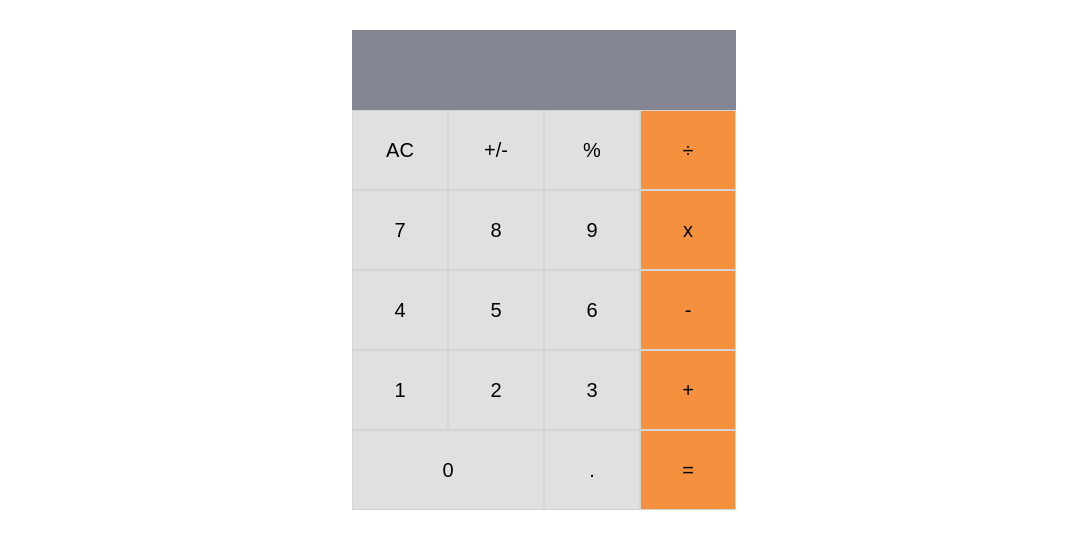
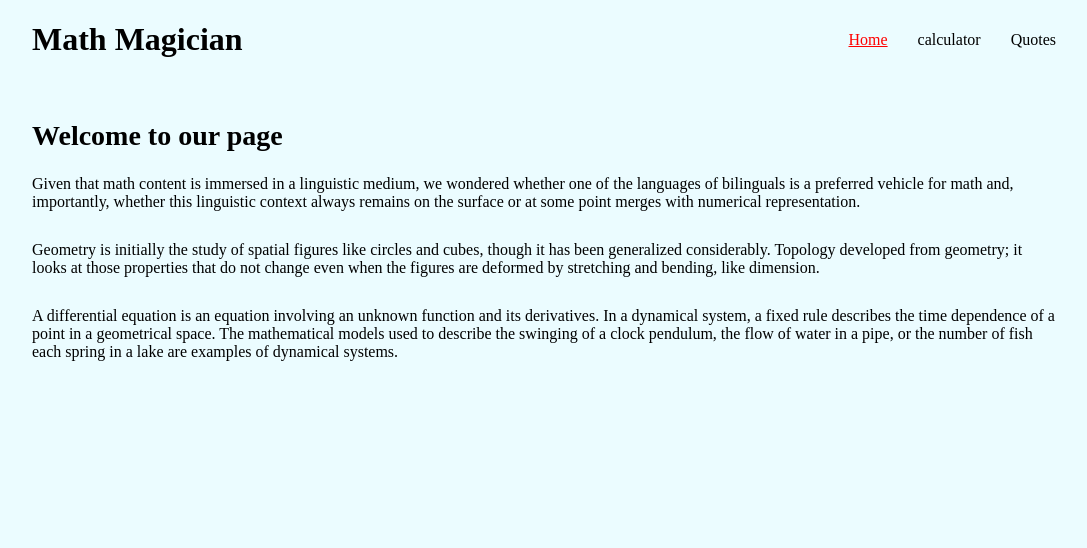
Before and after one commit to xtrahuman/math-magician, a React (Create React App) app: page / in a window 1280 px wide. Shown: the top 548 px of the page, without its empty margins (96-1183 px from the left). Built offline with nearby package versions, Linux system fonts and the light colour scheme.

Commit message:
added routers and styling

```diff
--- a/package.json
+++ b/package.json
@@ -10,6 +10,7 @@
     "prop-types": "^15.7.2",
     "react": "^17.0.2",
     "react-dom": "^17.0.2",
+    "react-router-dom": "^6.0.2",
     "react-scripts": "4.0.3",
     "web-vitals": "^1.1.2"
   },
--- a/src/App.js
+++ b/src/App.js
@@ -1,9 +1,26 @@
 import './index.css';
+import { Route, Routes } from 'react-router-dom';
 import Calculator from './component/calculator';
+import Navbar from './component/Navbar';
+import Home from './pages/Home';
+import Quotes from './pages/Quotes';
+import Header from './component/Header';
 
 function App() {
   return (
-    <Calculator />
+    <>
+      <div className="container">
+        <div className="header-nav">
+          <Header />
+          <Navbar />
+        </div>
+        <Routes>
+          <Route path="/" element={<Home />} />
+          <Route path="/calculator" element={<Calculator />} />
+          <Route path="/Quotes" element={<Quotes />} />
+        </Routes>
+      </div>
+    </>
   );
 }
 
--- /dev/null
+++ b/src/component/Header.js
@@ -0,0 +1,9 @@
+import React from 'react';
+
+const Header = () => (
+  <header className="header">
+    <h1>Math Magician</h1>
+  </header>
+);
+
+export default Header;
--- /dev/null
+++ b/src/component/Navbar.js
@@ -0,0 +1,34 @@
+import React from 'react';
+import { NavLink } from 'react-router-dom';
+
+const Navbar = () => {
+  const links = [
+    {
+      id: 1,
+      path: '/',
+      text: 'Home',
+    },
+    {
+      id: 2,
+      path: '/calculator',
+      text: 'calculator',
+    },
+    {
+      id: 3,
+      path: '/Quotes',
+      text: 'Quotes',
+    },
+  ];
+  return (
+    <nav className="navBar">
+      <ul>
+        {links.map((link) => (
+          <li className="li" key={link.id}>
+            <NavLink to={link.path} className={(navData) => (navData.isActive ? 'active-link' : '')}>{link.text}</NavLink>
+          </li>
+        ))}
+      </ul>
+    </nav>
+  );
+};
+export default Navbar;
--- a/src/component/calculator.js
+++ b/src/component/calculator.js
@@ -36,6 +36,8 @@ const Calculator = () => {
 
   const { total, next, operation } = state;
   return (
+    <div className="calc-container">
+      <p>lets do some maths</p>
       <div className="calc-grid">
         <div className="show">
           <p className="lower-show">
@@ -64,6 +66,7 @@ const Calculator = () => {
         <Buttonfunc number="." styles={false} handleClick={handleClick} />
         <Buttonfunc number="=" styles handleClick={handleClick} />
       </div>
+    </div>
   );
 };
 
--- a/src/index.css
+++ b/src/index.css
@@ -6,18 +6,66 @@
 
 body {
   margin: 0;
+  background-color: #EBFCFF;
 }
 
 p {
   margin: 0;
 }
 
+.container {
+  width : 80%;
+ margin-left: auto;
+ margin-right: auto;
+}
+
+.header-nav {
+  display: flex;
+  justify-content: space-between;
+  align-items: center;
+  margin-bottom: 40px;
+}
+
+.header h1 {
+  font-size: 32px;
+}
+
+.navBar ul {
+  display: flex;
+  list-style: none;
+  /* justify-content: flex-end; */
+}
+
+.navBar ul a {
+  text-decoration: none;
+  margin-left: 30px;
+  color: #000;
+  font-size: 16px;
+}
+
+.navBar ul a:hover {
+  color: #FF4133;
+  text-decoration: underline;
+}
+
+.navBar ul a.active-link {
+  text-decoration: underline;
+  color: #ff0000
+}
+
+.calc-container {
+display: flex;
+justify-content: space-evenly;
+}
+
+.calc-container p {
+  font-size: 22px;
+}
+
 .calc-grid {
   display: grid;
-  margin-top: 30px;
   grid-template-columns: repeat(4, 6rem);
   grid-template-rows: minmax(5rem, auto) repeat(5, 5rem);
-  justify-content: center;
 }
 
 .calc-grid > button {
@@ -58,3 +106,19 @@ p {
 button.style-color {
   background-color: #f5913e;
 }
+
+.math-home p {
+ margin-bottom: 30px;
+}
+
+.math-home h2 {
+  font-size: 28px;
+ }
+
+
+.Quotes {
+  display: flex;
+  align-self: center;
+  margin-top: 100px;
+  font-size: 24px;
+}
--- a/src/index.js
+++ b/src/index.js
@@ -1,11 +1,14 @@
 import React from 'react';
 import ReactDOM from 'react-dom';
 import './index.css';
+import { BrowserRouter } from 'react-router-dom';
 import App from './App';
 
 ReactDOM.render(
-  // <React.StrictMode>
-  <App />,
-  // </React.StrictMode>
+  <React.StrictMode>
+    <BrowserRouter>
+      <App />
+    </BrowserRouter>
+  </React.StrictMode>,
   document.getElementById('root'),
 );
--- /dev/null
+++ b/src/pages/Home.js
@@ -0,0 +1,31 @@
+import React from 'react';
+
+const Home = () => (
+  <div className="math-home">
+    <h2>Welcome to our page</h2>
+    <p>
+      Given that math content is immersed in a linguistic medium, we wondered
+      whether one of the languages of bilinguals is a preferred vehicle for math
+      and, importantly, whether this linguistic context always remains on the
+      surface or at some point merges with numerical representation.
+    </p>
+
+    <p>
+      Geometry is initially the study of spatial figures like circles and cubes,
+      though it has been generalized considerably. Topology developed from
+      geometry; it looks at those properties that do not change even when the
+      figures are deformed by stretching and bending, like dimension.
+    </p>
+
+    <p>
+      A differential equation is an equation involving an unknown function and
+      its derivatives. In a dynamical system, a fixed rule describes the time
+      dependence of a point in a geometrical space. The mathematical models used
+      to describe the swinging of a clock pendulum, the flow of water in a pipe,
+      or the number of fish each spring in a lake are examples of dynamical
+      systems.
+    </p>
+  </div>
+);
+
+export default Home;
--- /dev/null
+++ b/src/pages/Quotes.js
@@ -0,0 +1,12 @@
+import React from 'react';
+
+const Quotes = () => (
+  <p className="Quotes">
+    Mathematics are the result of mysterious powers which no one
+    understands, and which the unconscious recognition of beauty must play
+    an important part. Out of an infinity of designs a mathematician chooses
+    one pattern for beauty’s sake and pulls it down to earth.
+  </p>
+);
+
+export default Quotes;
```
Also changed, not shown: 1 other file (tests, documents, lock files or other folders). Lines whose indentation alone changed are shown as unchanged.
